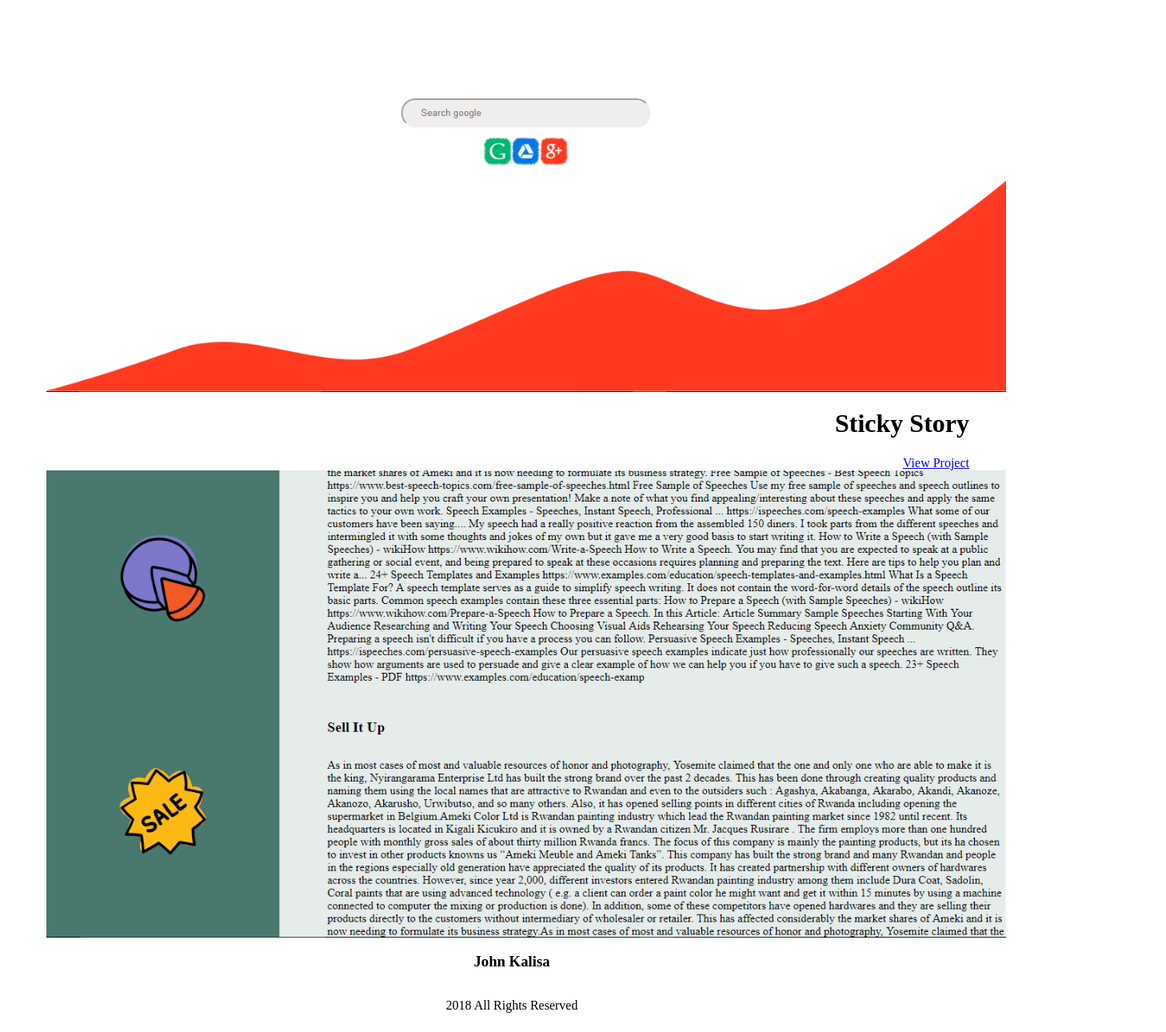
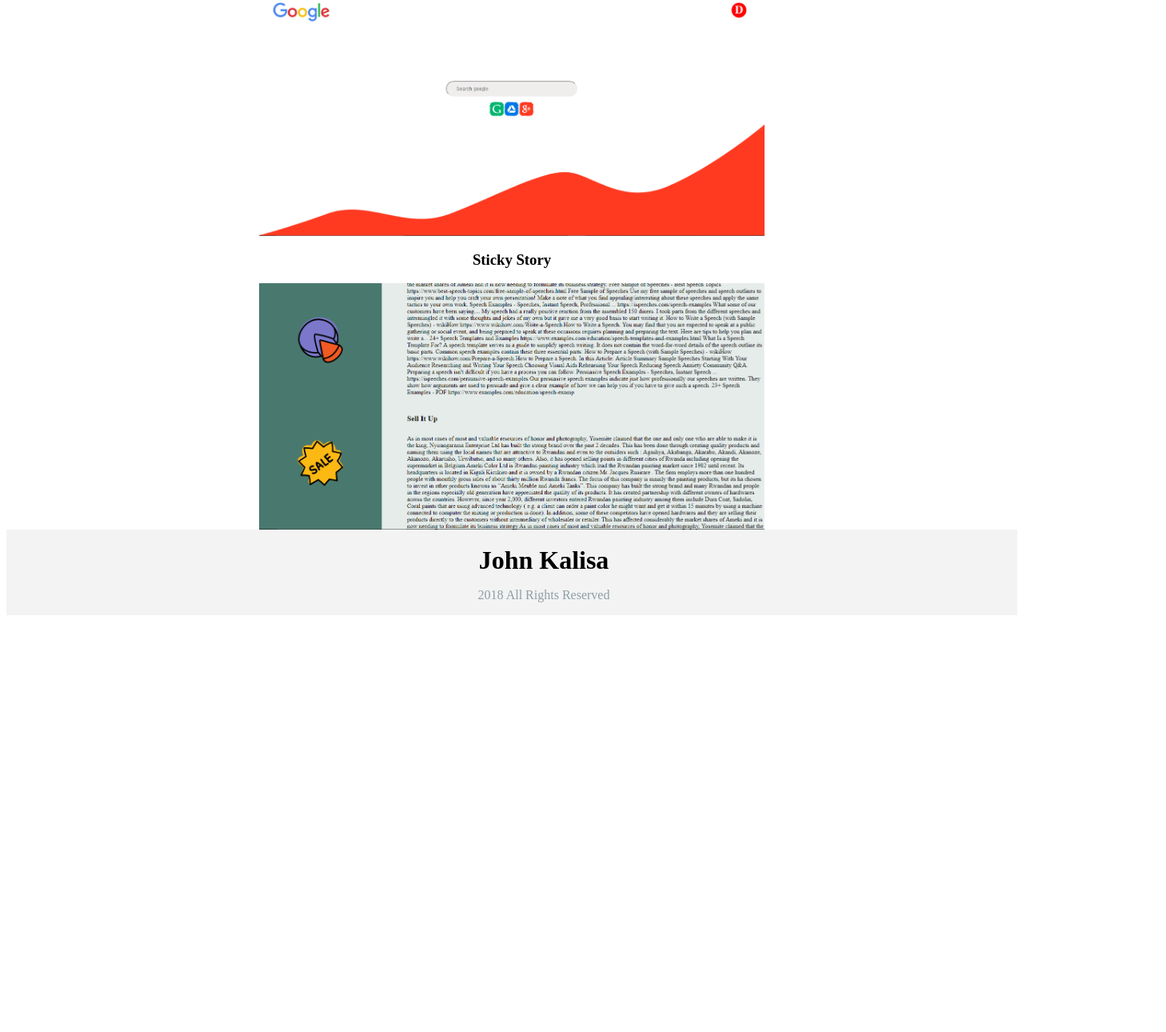
Before and after one commit to arsenekepler/portforio, a plain HTML site: page index.html in a window 1280 px wide. Shown: the part 873-2163 px from the top of the page at 80% size, 1458 px wide, since content can reach past the window. After the commit the page ends 1650 px from the top, so only its background shows below. Drawn offline with Linux system fonts and the light colour scheme; a script that the page names is missing.

Commit message:
lastones

```diff
--- a/index.html
+++ b/index.html
@@ -8,19 +8,20 @@
     <link rel="stylesheet" type="text/css" media="screen" href="style.css" />
     <script src="main.js"></script>
 </head>
-<body>
+<body id="body">
  <div class="grid">
     <div class="navbar">
         <img src="images/contact.png">
         <a style="margin-top: 15px;" href="#">Get In Touch</a>
     </div>
-    <div class="navbar">
+    <div class="bar">
         <img src="images/codepen.png">
         <img src="images/github.png">
     </div>
-    <div>
-        <h5>Arsene Niyongabo</h5>
-        <p>Hello my name is Arsene Niyongabo. I am a FrontEnd<br>Developer & UI/UX Designer<br>UI Design<br>UX Analysis<br>FrontEnd Development</p>
+    <div class="achieve">
+        <h2>Arsene Niyongabo</h2>
+        <p style="color:#8F9EA5;">Hello my name is Arsene Niyongabo. I am a FrontEnd<br>Developer & UI/UX Designer
+            <br> <br>UI Design<br>UX Analysis<br>FrontEnd Development</p>
 
     </div>
     <div>
@@ -29,7 +30,7 @@
  </div>
     <div class="tools">
         <h1>Skills</h1>
-        <p>I have design and FrontEnd experience<br> using these tools</p>
+        <p style="color:#8F9EA5">I have design and FrontEnd experience<br> using these tools</p>
 
         <div class="pics">
             <img src="images/xd.png">
@@ -38,22 +39,21 @@
             <img src="images/ps.png">
         </div>
     </div>
-    <div>
+    <section class="works">
         <h1 id="Portfolio">My Work</h1>
         <h3>Google red</h3>
-        <a href="https://arsenekepler.github.io/google_red/">View Project</a>
-        <img class="works" src="images/first.PNG">
+        <!-- <a href="https://arsenekepler.github.io/google_red/" target="blank">View Project</a> -->
+        <img class="projectimage" src="images/first.PNG">
 
-    <div class="span-col-2">
-        <h1 class="secondwork">Sticky Story</h1>
-        <a class="secondwork" href="https://arsenekepler.github.io/project2/">View Project</a>
-        <img class="works" src="images/main.PNG">
-    </div>
+        <h3>Sticky Story</h3>
+        <!-- <a class="" href="https://arsenekepler.github.io/project2/" target="blank">View Project</a> -->
+        <img class="projectimage" src="images/main.PNG">
+    </section>
+    <footer>
+        <h1>John Kalisa</h1>
+        <p style="color:#8F9EA5">2018 All Rights Reserved</p>
+    </footer>
+
+
 </body>
-<div class="span-col-2">
-        <footer>
-            <h3>John Kalisa</h3>
-            <p>2018 All Rights Reserved</p>
-        </footer>
-</div>
 </html>
--- a/style.css
+++ b/style.css
@@ -5,31 +5,38 @@
     margin-left: 200px;
     /* background: rgb(230, 231, 231) */
 }
-.span-col-2{grid-column: span 2 / auto;}
-#photo{
-    width: 150px;
+.span-col-2{grid-column: span 2 / auto;
+}
+#photo{width: 150px;
     height: auto;
     border-radius: 50%;
 }
+
 .navbar{
     display:flex;
     flex-direction: row;
 }
 .tools{
-    background-color: rgb(219, 219, 219);
+    background-color: #F3F3F3;
     display: flex;
     flex-direction: column;
     align-items: center;
     padding: 50px;
 }
 footer{
+    background-color: #F3F3F3;
     display: flex;
     flex-direction: column;
     align-items: center;
+    padding-top: 20px;
+    padding-left: 80px;
+    margin: 0%;
 }
 #portfolio{
     display: flex;
     justify-content: center;
+    padding-top: 100px;
+
 }
 .navbar{
     margin-bottom: 100px;
@@ -37,12 +44,22 @@ footer{
 .secondwork{
 display: flex;
 justify-content: flex-end;
-margin-right: 60px;
+margin-left: 100px;
+padding-top: 30px;
+margin-right: -40px;
+}
+.achieve{
+    padding-bottom: 50px;
+}
+
+h1{
+    margin: 0%;
 }
 .works{
-    width: 1200px;
-    height: auto;
-    margin-right: 200px;
-    padding-left: 50px;
-    padding-right: 0%;
+    display: grid;
+    text-align: center;
+    justify-items: center;
 }
+.projectimage{
+    width: 50%;
+}
```
